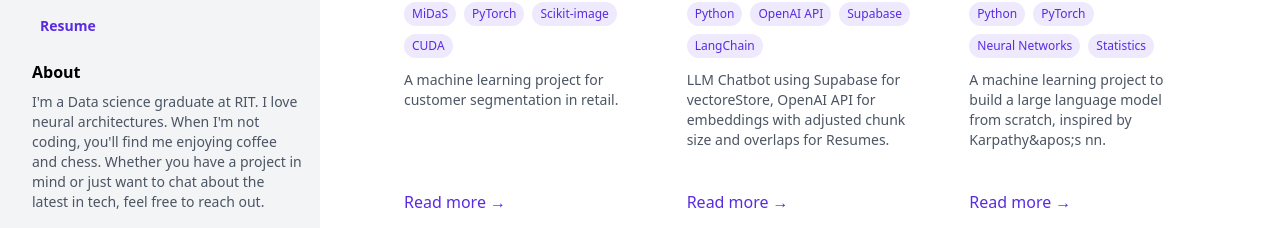
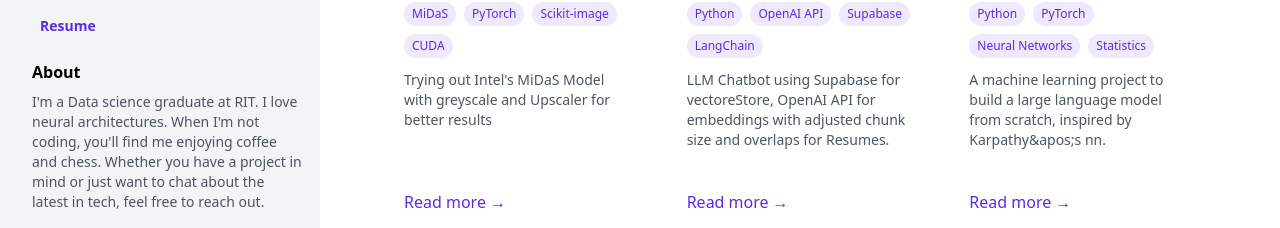
Before and after one commit to prxshetty/prxshetty.github.io, a Next.js app: page / in a window 1280 px wide. Shown: the part 338-566 px from the top of the page. Built offline with nearby package versions, Linux system fonts and the light colour scheme.

Commit message:
Update page.tsx

```diff
--- a/src/app/page.tsx
+++ b/src/app/page.tsx
@@ -19,7 +19,7 @@ const projects = [
   {
     title: "Dept Segmentation",
     subtitle: "Computer Vision",
-    description: "A machine learning project for customer segmentation in retail.",
+    description: "Trying out Intel's MiDaS Model with greyscale and Upscaler for better results",
     image: "/images/projects/depth-seg.png",
     link: "https://github.com/prxshetty/midas-depthseg",
     technologies: ["MiDaS", "PyTorch", "Scikit-image", "CUDA"]
@@ -43,7 +43,7 @@ const projects = [
   {
     title: "AutoMail AI",
     subtitle: "Natural Language Processing",
-    description: "An AI-powered email automation system using natural language processing.",
+    description: "An AI-powered email automation system using NLP, DocTran, API.",
     image: "/images/projects/automail_ai.png",
     link: "https://github.com/prxshetty/automail-ai",
     technologies: ["Python", "NLP", "TensorFlow", "Flask", "OpenAI API","DocTran"]
```
